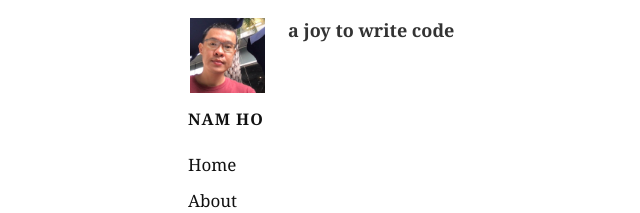
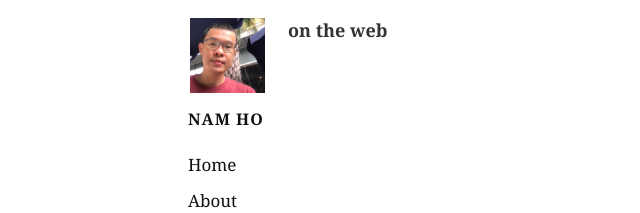
Before and after one commit to hotrannam/hotrannam.github.io, a Jekyll site: the page built from index.html, in a window 1280 px wide. Shown: the top 213 px of the page, without its empty margins (52-692 px from the left). Built offline with Jekyll 4.4.1, drawn with Linux system fonts in a browser that asks for light colours; nearby versions of some CDN libraries.

Commit message:
Update index.html

```diff
--- a/index.html
+++ b/index.html
@@ -4,7 +4,7 @@ title: "home"
 ---
 
 <section class="content">
-  <h3>a joy to write code</h3>
+  <h3>on the web</h3>
   <ul class="listing">
     {% for post in site.posts %}
       {% unless post.draft %}
```
